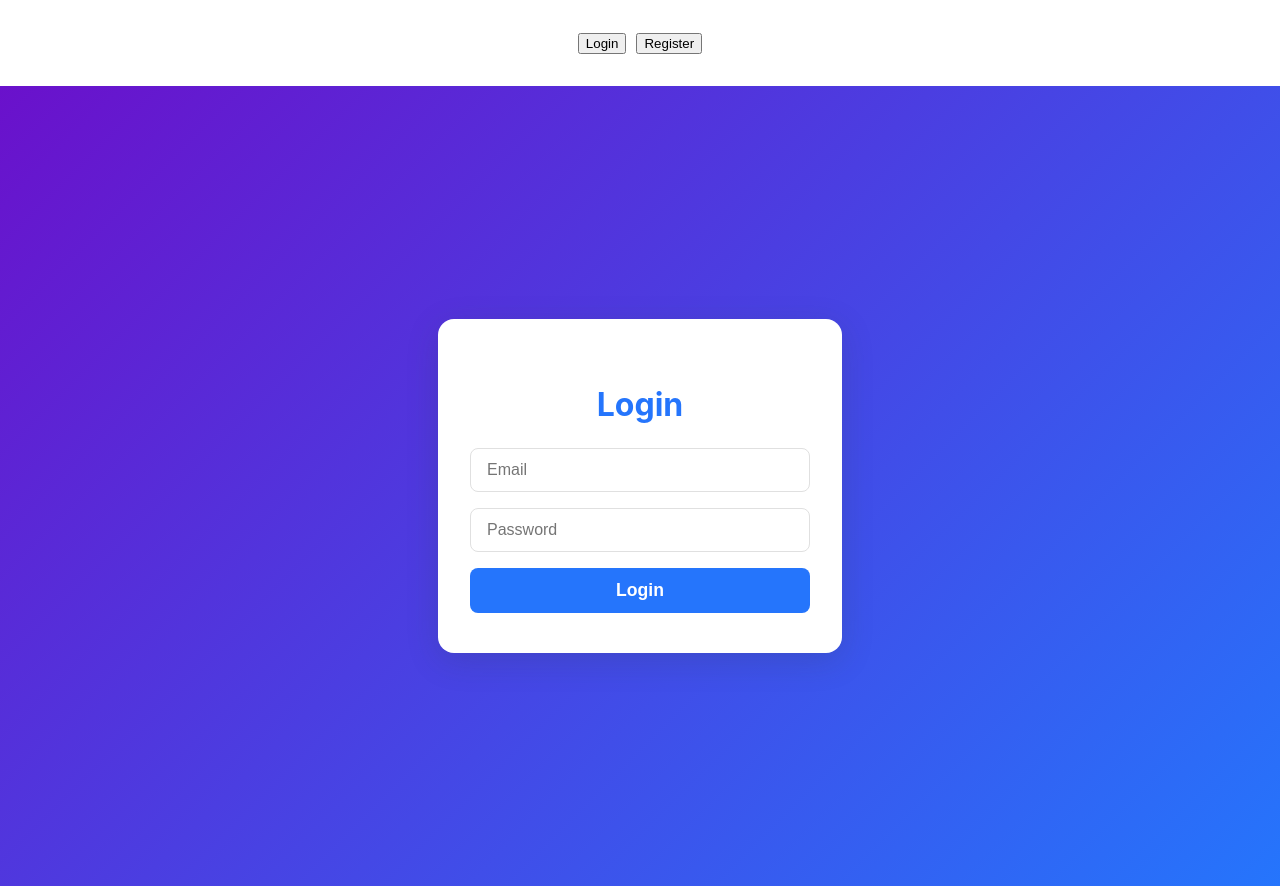
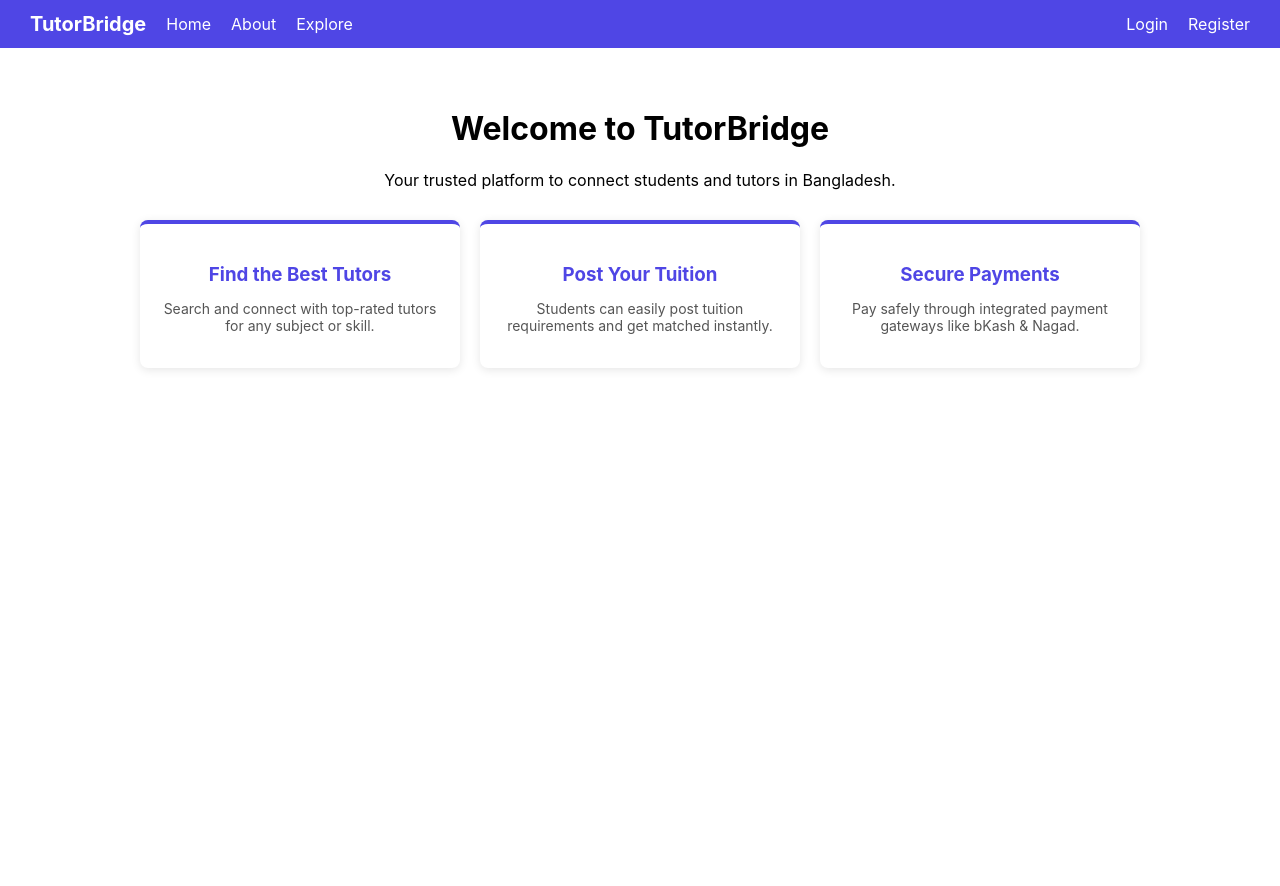
Before and after one commit to Kashshaf-Labib/tutor-bridge, a React (Create React App) app in the folder frontend/: page / in a window 1280 px wide. After the commit the page ends 800 px from the top, so only its background shows below. Built offline with nearby package versions, Linux system fonts and the light colour scheme.

Commit message:
feat(Home Page): implement Home Page

```diff
--- a/frontend/package.json
+++ b/frontend/package.json
@@ -9,6 +9,7 @@
     "@testing-library/user-event": "^13.5.0",
     "react": "^19.1.1",
     "react-dom": "^19.1.1",
+    "react-router-dom": "^7.8.0",
     "react-scripts": "5.0.1",
     "web-vitals": "^2.1.4"
   },
@@ -36,5 +37,5 @@
       "last 1 safari version"
     ]
   },
-  "proxy":"http://localhost:3000"
+  "proxy": "http://localhost:3000"
 }
--- a/frontend/src/App.js
+++ b/frontend/src/App.js
@@ -1,39 +1,47 @@
 import React, { useContext } from "react";
 import { AuthProvider, AuthContext } from "../src/contexts/AuthContext";
+import {
+  BrowserRouter as Router,
+  Routes,
+  Route,
+  Navigate,
+} from "react-router-dom";
 import Login from "../src/components/Auth/Login";
 import Register from "../src/components/Auth/Register";
+import Home from "../src/pages/Home";
+// import About from "../src/pages/About";
+// import Explore from "../src/pages/Explore";
+import Navbar from "../src/components/Layout/Navbar";
 import "./App.css";
 
 function AppContent() {
   const { user } = useContext(AuthContext);
-  const [showLogin, setShowLogin] = React.useState(true);
-
-  if (user) {
-    return (
-      <div className="App">
-        <h2>Welcome, {user.name}!</h2>
-        <p>You are logged in as {user.role}.</p>
-      </div>
-    );
-  }
 
   return (
-    <div>
-      <div style={{ textAlign: "center", margin: "2rem" }}>
-        <button onClick={() => setShowLogin(true)} style={{ marginRight: 10 }}>
-          Login
-        </button>
-        <button onClick={() => setShowLogin(false)}>Register</button>
-      </div>
-      {showLogin ? <Login /> : <Register />}
-    </div>
+    <>
+      <Navbar />
+      <Routes>
+        <Route path="/" element={<Home />} />
+        {/* <Route path="/about" element={<About />} /> */}
+        {/* <Route path="/explore" element={<Explore />} /> */}
+        {!user && (
+          <>
+            <Route path="/login" element={<Login />} />
+            <Route path="/register" element={<Register />} />
+          </>
+        )}
+        <Route path="*" element={<Navigate to="/" />} />
+      </Routes>
+    </>
   );
 }
 
 function App() {
   return (
     <AuthProvider>
-      <AppContent />
+      <Router>
+        <AppContent />
+      </Router>
     </AuthProvider>
   );
 }
--- a/frontend/src/components/Auth/Login.js
+++ b/frontend/src/components/Auth/Login.js
@@ -1,6 +1,7 @@
 import React, { useState, useContext } from "react";
 import styles from "./Login.module.css";
 import { AuthContext } from "../../contexts/AuthContext";
+import { Link } from "react-router-dom";
 
 const Login = () => {
   const { login } = useContext(AuthContext);
@@ -46,6 +47,22 @@ const Login = () => {
         <button className={styles.button} type="submit">
           Login
         </button>
+        <div style={{ marginTop: "1rem", textAlign: "center" }}>
+          <span>Don't have an account? </span>
+          <Link
+            to="/register"
+            style={{
+              color: "#007bff",
+              cursor: "pointer",
+              textDecoration: "underline",
+              padding: 0,
+              background: "none",
+              border: "none",
+            }}
+          >
+            Register
+          </Link>
+        </div>
       </form>
     </div>
   );
--- a/frontend/src/components/Auth/Register.js
+++ b/frontend/src/components/Auth/Register.js
@@ -1,6 +1,7 @@
 import React, { useState, useContext } from "react";
 import styles from "./Register.module.css";
 import { AuthContext } from "../../contexts/AuthContext";
+import { Link } from "react-router-dom";
 
 const Register = () => {
   const { register } = useContext(AuthContext);
@@ -85,6 +86,22 @@ const Register = () => {
         <button className={styles.button} type="submit">
           Register
         </button>
+        <div style={{ marginTop: "1rem", textAlign: "center" }}>
+          <span>Already Registered? </span>
+          <Link
+            to="/login"
+            style={{
+              color: "#007bff",
+              cursor: "pointer",
+              textDecoration: "underline",
+              padding: 0,
+              background: "none",
+              border: "none",
+            }}
+          >
+            Login
+          </Link>
+        </div>
       </form>
     </div>
   );
--- /dev/null
+++ b/frontend/src/components/Layout/Navbar.css
@@ -0,0 +1,55 @@
+.navbar {
+  background: #4f46e5;
+  color: white;
+  padding: 12px 30px;
+  display: flex;
+  justify-content: space-between;
+  align-items: center;
+}
+
+.navbar-left, .navbar-right {
+  display: flex;
+  align-items: center;
+  gap: 20px;
+}
+
+.navbar-logo {
+  font-size: 20px;
+  font-weight: bold;
+  color: white;
+  text-decoration: none;
+}
+
+.nav-link {
+  text-decoration: none;
+  color: white;
+  transition: color 0.2s;
+}
+
+.nav-link:hover {
+  color: #c7d2fe;
+}
+
+.user-info {
+  font-weight: 500;
+}
+
+.profile-link {
+  background: white;
+  color: #4f46e5;
+  padding: 5px 10px;
+  border-radius: 6px;
+}
+
+.logout-btn {
+  background: #ef4444;
+  border: none;
+  padding: 6px 12px;
+  color: white;
+  border-radius: 6px;
+  cursor: pointer;
+}
+
+.logout-btn:hover {
+  background: #dc2626;
+}
--- /dev/null
+++ b/frontend/src/components/Layout/Navbar.js
@@ -0,0 +1,58 @@
+import React, { useContext } from "react";
+import { Link, useNavigate } from "react-router-dom";
+import { AuthContext } from "../../contexts/AuthContext";
+import "./Navbar.css";
+
+const Navbar = () => {
+  const { user, logout } = useContext(AuthContext);
+  const navigate = useNavigate();
+
+  const handleLogout = () => {
+    logout();
+    navigate("/login");
+  };
+
+  return (
+    <nav className="navbar">
+      <div className="navbar-left">
+        <Link to="/" className="navbar-logo">
+          TutorBridge
+        </Link>
+        <Link to="/" className="nav-link">
+          Home
+        </Link>
+        <Link to="/about" className="nav-link">
+          About
+        </Link>
+        <Link to="/explore" className="nav-link">
+          Explore
+        </Link>
+      </div>
+
+      <div className="navbar-right">
+        {user ? (
+          <>
+            <span className="user-info">Hi, {user.name}</span>
+            <Link to="/profile" className="nav-link profile-link">
+              Profile
+            </Link>
+            <button className="logout-btn" onClick={handleLogout}>
+              Logout
+            </button>
+          </>
+        ) : (
+          <>
+            <Link to="/login" className="nav-link">
+              Login
+            </Link>
+            <Link to="/register" className="nav-link">
+              Register
+            </Link>
+          </>
+        )}
+      </div>
+    </nav>
+  );
+};
+
+export default Navbar;
--- /dev/null
+++ b/frontend/src/pages/Home.css
@@ -0,0 +1,32 @@
+.home-container {
+  padding: 40px;
+  text-align: center;
+}
+
+.features {
+  display: flex;
+  justify-content: center;
+  margin-top: 30px;
+  gap: 20px;
+  flex-wrap: wrap;
+}
+
+.feature-card {
+  background: white;
+  padding: 20px;
+  border-radius: 8px;
+  box-shadow: 0 2px 10px rgba(0, 0, 0, 0.1);
+  width: 280px;
+  text-align: center;
+  border-top: 4px solid #4f46e5;
+}
+
+.feature-card h3 {
+  margin-bottom: 10px;
+  color: #4f46e5;
+}
+
+.feature-card p {
+  font-size: 14px;
+  color: #555;
+}
--- /dev/null
+++ b/frontend/src/pages/Home.js
@@ -0,0 +1,33 @@
+import "./Home.css";
+
+const Home = () => {
+  return (
+    <div className="home-container">
+      <h1>Welcome to TutorBridge</h1>
+      <p>Your trusted platform to connect students and tutors in Bangladesh.</p>
+      <div className="features">
+        <div className="feature-card">
+          <h3>Find the Best Tutors</h3>
+          <p>
+            Search and connect with top-rated tutors for any subject or skill.
+          </p>
+        </div>
+        <div className="feature-card">
+          <h3>Post Your Tuition</h3>
+          <p>
+            Students can easily post tuition requirements and get matched
+            instantly.
+          </p>
+        </div>
+        <div className="feature-card">
+          <h3>Secure Payments</h3>
+          <p>
+            Pay safely through integrated payment gateways like bKash & Nagad.
+          </p>
+        </div>
+      </div>
+    </div>
+  );
+};
+
+export default Home;
```
Also changed, not shown: 1 other file (tests, documents, lock files or other folders).
